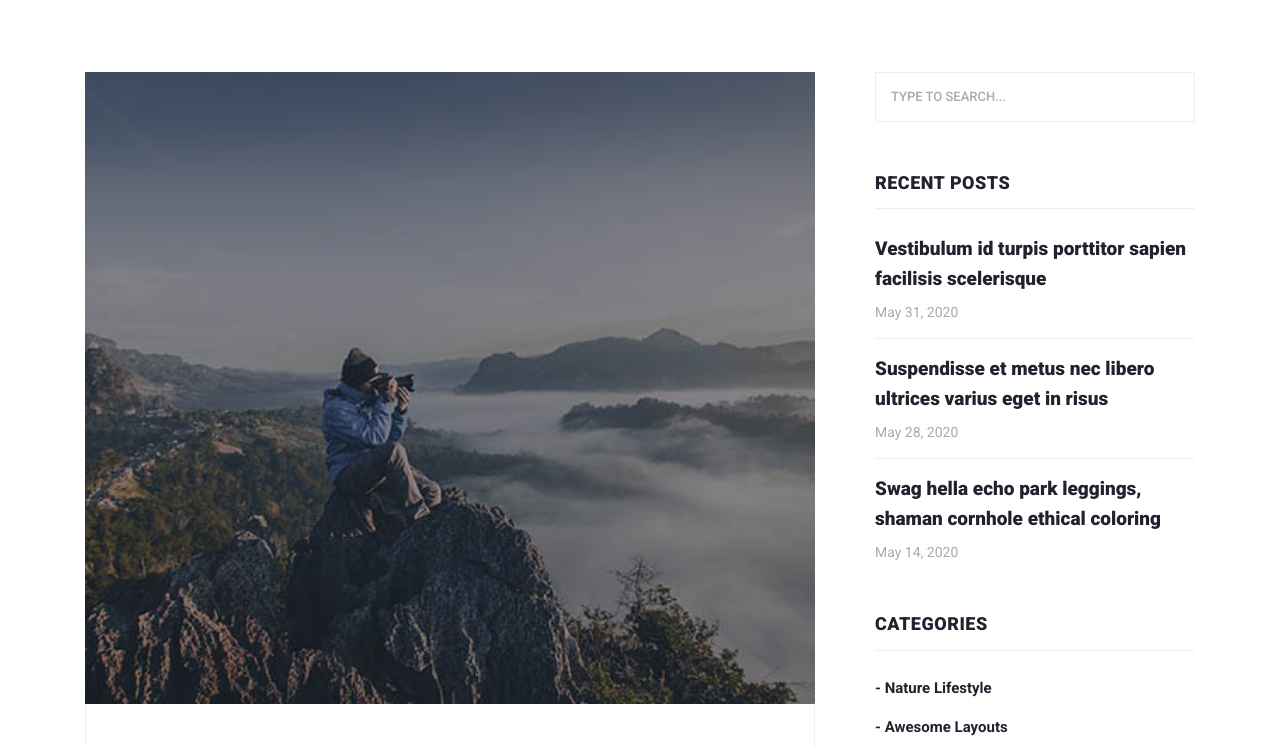
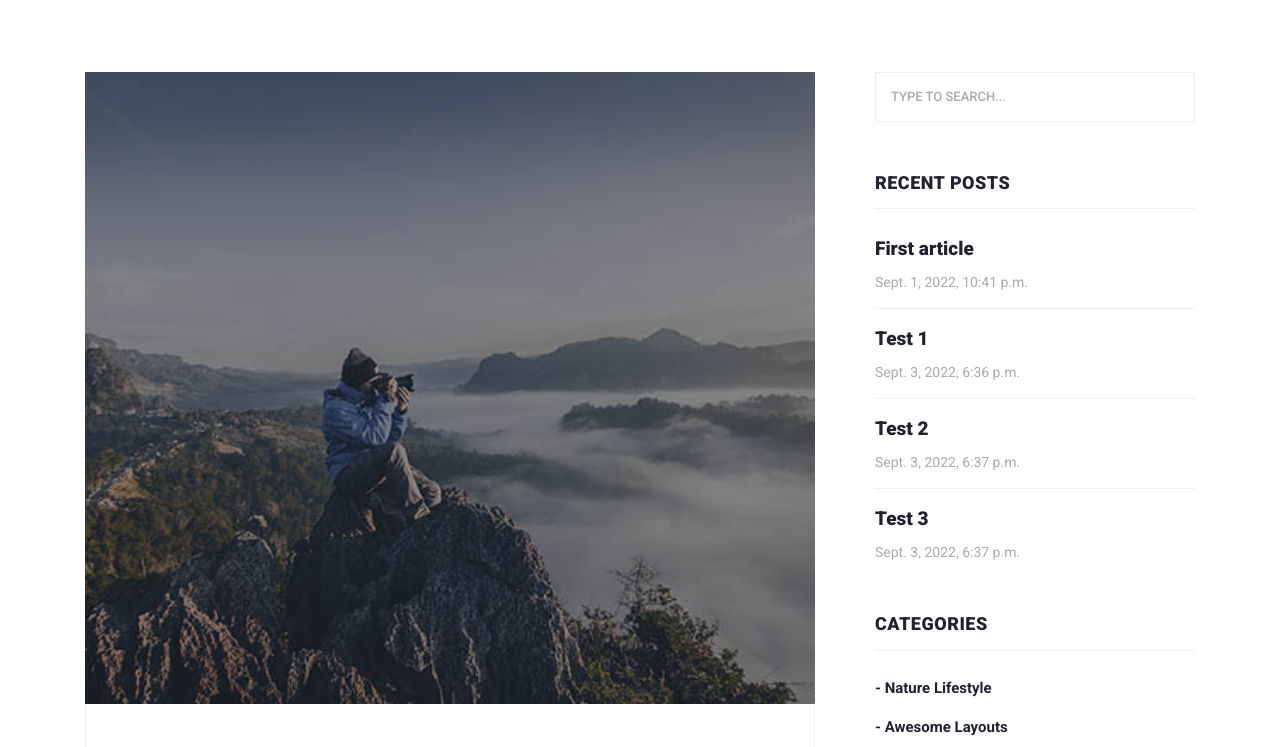
Before and after one commit to MSA2001/MsaBlog, a Django app: a page that uses blog/templates/blog/post-details.html in a window 1280 px wide. Shown: the part 458-1205 px from the top of the page. Run offline with Django 4.2, Linux system fonts and the light colour scheme; data comes from the database, SQL or seed files in the repository; some libraries are stand-ins or nearby versions.

Commit message:
recent post function added to home and detail page

```diff
--- a/blog/models.py
+++ b/blog/models.py
@@ -28,6 +28,8 @@ class Article(models.Model):
     created = models.DateTimeField(auto_now_add=True)
     updated = models.DateTimeField(auto_now=True)
 
+
+
     def save(self, force_insert=False, force_update=False, using=None, update_fields=None):
         self.slug=slugify(self.title)
         super(Article, self).save()
--- a/blog/templates/blog/post-details.html
+++ b/blog/templates/blog/post-details.html
@@ -217,18 +217,12 @@
                   </div>
                   <div class="content">
                     <ul>
-                      <li><a href="post-details.html">
-                        <h5>Vestibulum id turpis porttitor sapien facilisis scelerisque</h5>
-                        <span>May 31, 2020</span>
-                      </a></li>
-                      <li><a href="post-details.html">
-                        <h5>Suspendisse et metus nec libero ultrices varius eget in risus</h5>
-                        <span>May 28, 2020</span>
-                      </a></li>
-                      <li><a href="post-details.html">
-                        <h5>Swag hella echo park leggings, shaman cornhole ethical coloring</h5>
-                        <span>May 14, 2020</span>
-                      </a></li>
+                      {% for article in recent_articles %}
+                      <li><a href="{% url 'blog:detail' article.slug  %}">
+                        <h5>{{ article.title }}</h5>
+                        <span>{{ article.created }}</span>
+                       </a></li>
+                      {% endfor %}
                     </ul>
                   </div>
                 </div>
--- a/blog/views.py
+++ b/blog/views.py
@@ -3,4 +3,5 @@ from .models import Article
 # Create your views here.
 def post_detail(request,slug):
     article = get_object_or_404(Article,slug=slug)
-    return render (request,'blog/post-details.html',{ 'article':article })
+    recent_articles=Article.objects.all().order_by('-updated')[:4]
+    return render (request,'blog/post-details.html',{ 'article':article , 'recent_articles':recent_articles  })
```
Also changed, not shown: blog/migrations/0007_alter_article_options.py (added).
